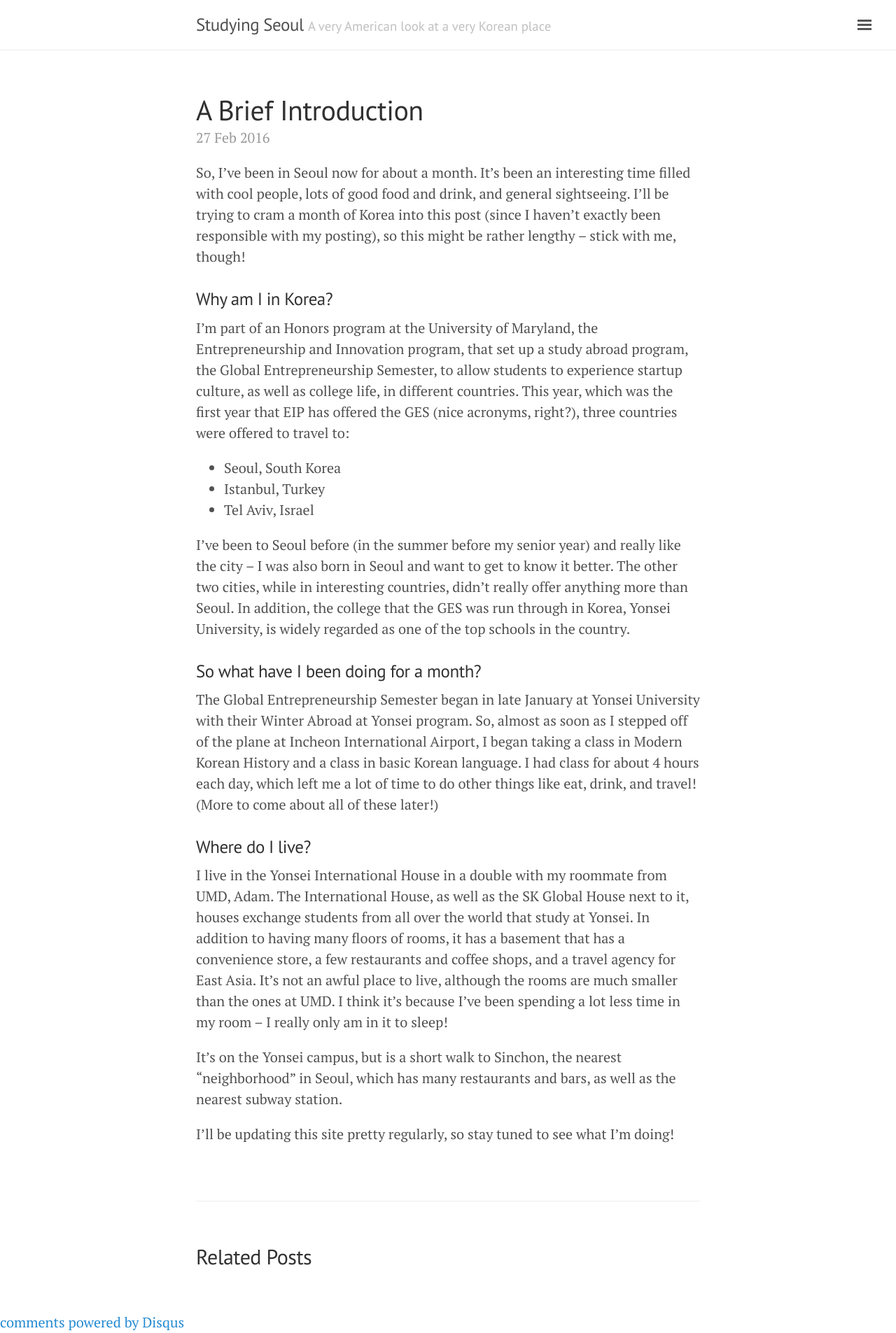
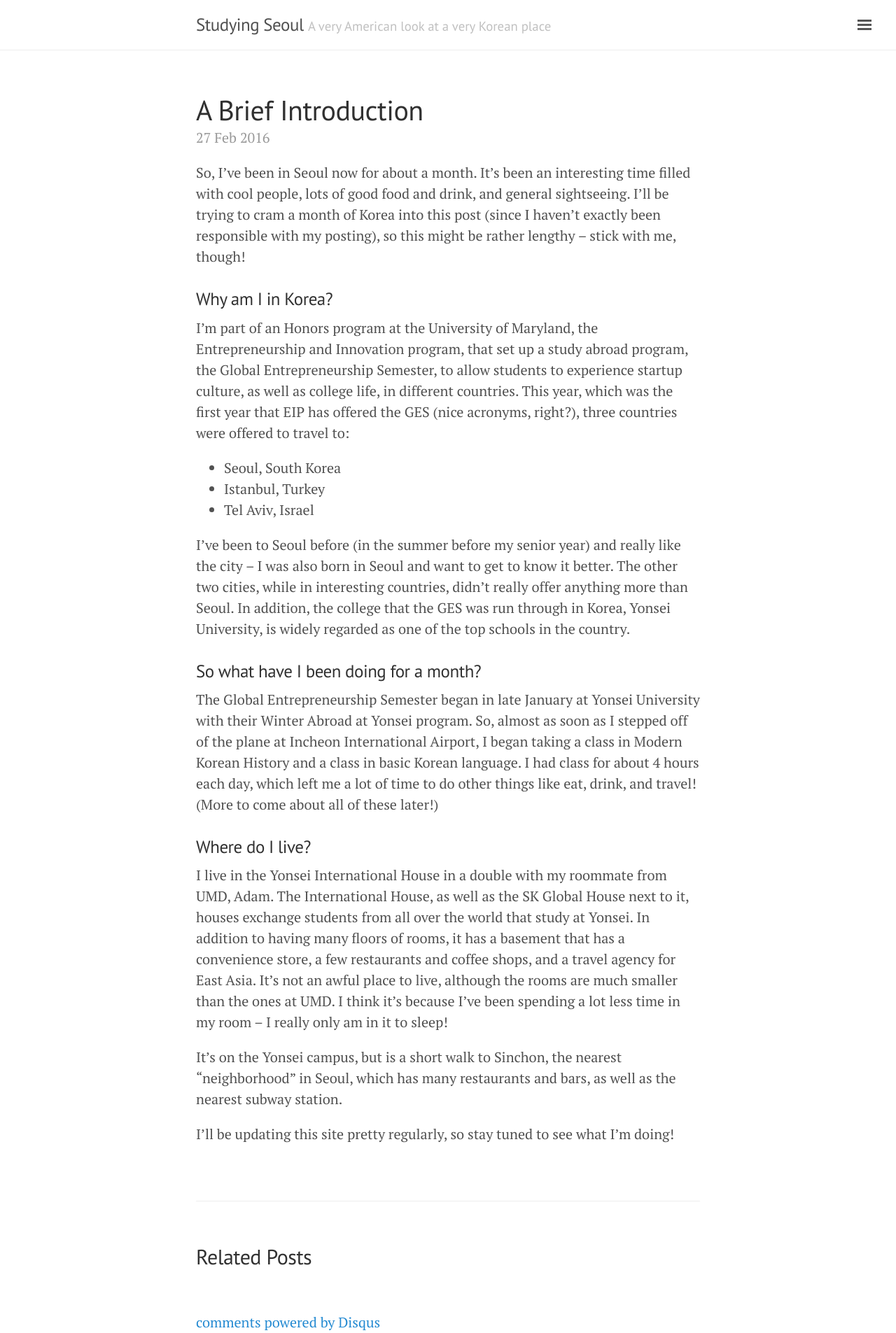
Before and after one commit to sw3dish/studying_seoul_jekyll, a Jekyll site: the page built from _posts/2016-02-27-a-brief-introduction.md, in a window 1280 px wide. Shown: the whole page at 70% size. Built offline with Jekyll 4.4.1, drawn with Linux system fonts in a browser that asks for light colours; comment, search, counter and statistics services are not loaded.

Commit message:
change disqus positioning

```diff
--- a/_layouts/default.html
+++ b/_layouts/default.html
@@ -21,8 +21,8 @@
 
       <div class="container content">
         {{ content }}
+        {% include disqus_comments.html %}
       </div>
-      {% include disqus_comments.html %}
     </div>
 
 
```
